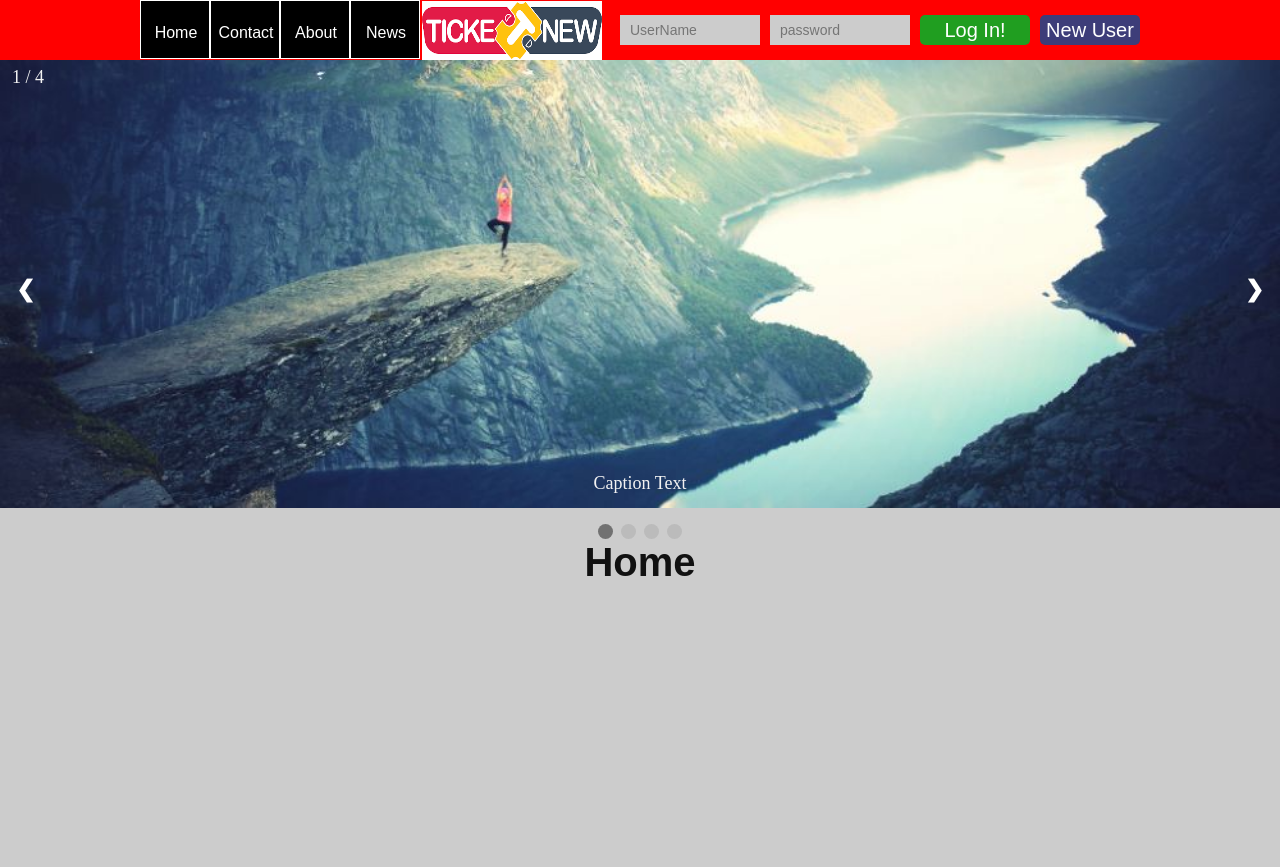
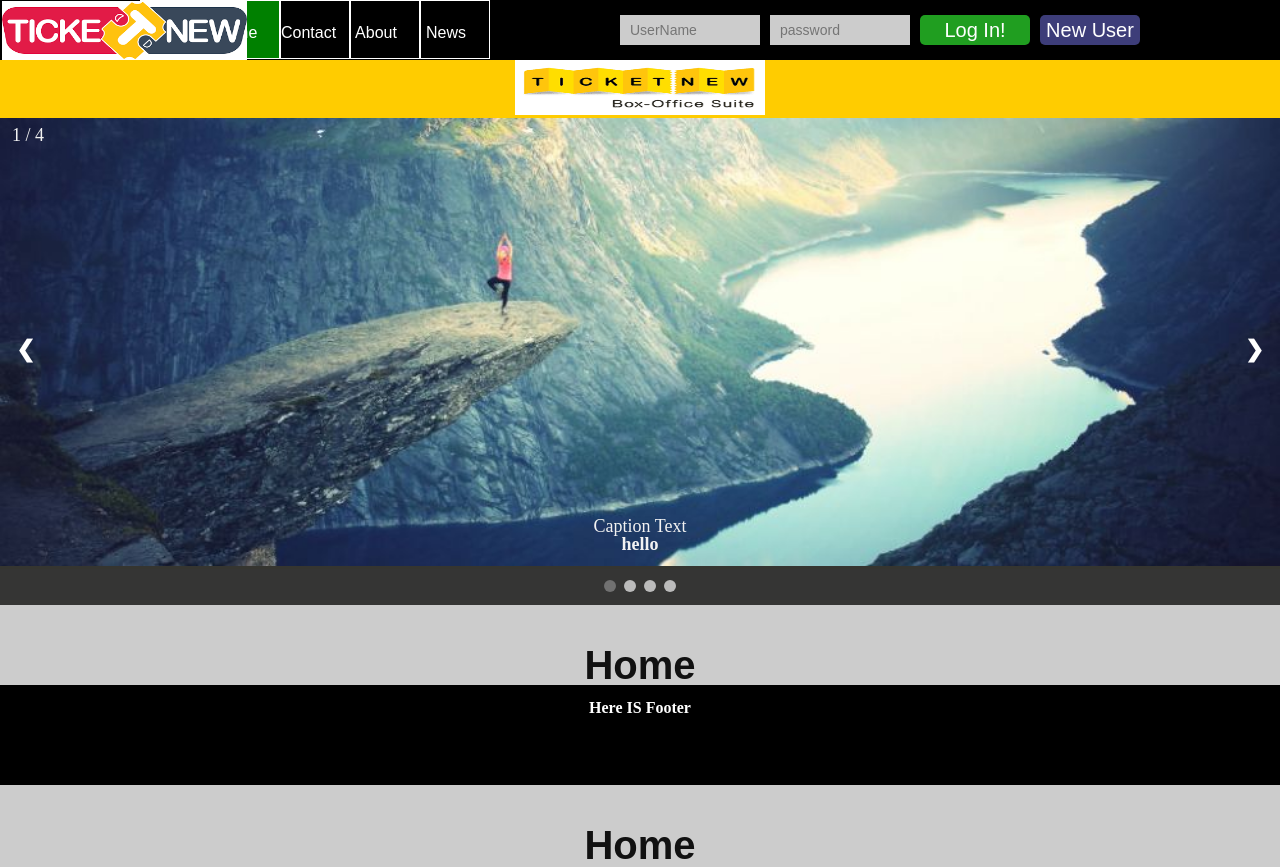
Before and after one commit to sangramdesai123/rdbms-mini-project, a PHP site: page / in a window 1280 px wide. Before the commit the page ends 576 px from the top, so only its background shows below. Run offline with PHP 8.4, Linux system fonts and the light colour scheme.

Commit message:
Adding footer

```diff
--- a/Home.php
+++ b/Home.php
@@ -6,13 +6,14 @@
 <head><style>
 * {box-sizing: border-box}
 .mySlides {display: none}
-img {vertical-align: middle;}
+
 
 /* Slideshow container */
 .slideshow-container {
   width: 100%;
   position: relative;
   margin: auto;
+  background-color: #353530;
 }
 
 /* Next & previous buttons */
@@ -64,15 +65,18 @@ img {vertical-align: middle;}
 /* The dots/bullets/indicators */
 .dot {
   cursor: pointer;
-  height: 15px;
-  width: 15px;
+  height: 12px;
+  width: 12px;
   margin: 0 2px;
   background-color: #bbb;
   border-radius: 50%;
   display: inline-block;
   transition: background-color 0.6s ease;
 }
-
+.dotbar{
+  padding: 10px;
+  background-color: #353534;
+}
 .active, .dot:hover {
   background-color: #717171;
 }
@@ -84,8 +88,8 @@ img {vertical-align: middle;}
 }
 #l1{
   width: 250px;
-  height: 60px;
-  overflow: auto;
+  height: 55px;
+  margin: 0px;
 }
 .l1{
   text-align: center;
@@ -101,19 +105,13 @@ img {vertical-align: middle;}
 </head>
 <body>
 
-<!--	<section class="main-container">
-		<div class="main-wrapper">
-  	<h2>Home</h2>
-
-		</div>
-	</section>-->
   <div class="l1"><img id="l1" src="images/logo2.jpg"></div>
 <div class="slideshow-container">
 
 <div class="mySlides fade">
   <div class="numbertext">1 / 4</div>
   <img src="images/img1.jpg" style="width:100%">
-  <div class="text">Caption Text</div>
+  <div class="text">Caption Text<br><h1>hello</h1></div>
 </div>
 
 <div class="mySlides fade">
@@ -138,7 +136,6 @@ img {vertical-align: middle;}
 <a class="next" onclick="plusSlides(1)">&#10095;</a>
 
 </div>
-<br>
 
 <div style="text-align:center" class="dotbar">
   <span class="dot" onclick="currentSlide(1)"></span>
@@ -146,7 +143,12 @@ img {vertical-align: middle;}
   <span class="dot" onclick="currentSlide(3)"></span>
   <span class="dot" onclick="currentSlide(4)"></span>
 </div>
+  <section class="main-container">
+    <div class="main-wrapper">
+    <h2>Home</h2>
 
+    </div>
+  </section>
 <script>
 var slideIndex = 1;
 showSlides(slideIndex);
--- a/footer.php
+++ b/footer.php
@@ -0,0 +1,26 @@
+<!DOCTYPE html>
+<html>
+<head>
+	<title></title>
+	<style type="text/css">
+		#fo{
+			width: 100%;
+			height: 100px;
+			background-color: black;
+			color: white;
+			padding: 15px;
+			font-family: comic;
+			text-align: center;
+		}
+	</style>
+<body>
+<footer>
+	<div id="fo">
+<h2> Here IS Footer</h2>
+</div>
+
+</footer>
+
+
+</body>
+</html>
--- a/header.php
+++ b/header.php
@@ -6,14 +6,18 @@
 <head>
 	<title>log in</title>
 	<link rel="stylesheet" type="text/css" href="style.css">
+	<style type="text/css">
+		* {box-sizing: border-box}
+	</style>
 </head>
 <body>
 	<header>
 		<nav>
 			<div class="main-wrapper">
-			    <img src="images/logo.jpg" class="logo" style="width: 180px">
-				<ul>
-					<li><a class="an" href="Home.php">Home</a></li>
+			   <!-- <img src="images/logo.jpg" class="logo" style="width: 180px">
+				--><ul>
+					<li><a class="an" href="#"><img src="images/logo.jpg" class="logo" style="width: 245px;position: absolute;"></a></li>
+					<li style="background-color: green"><a class="an" href="Home.php">Home</a></li>
 					<li><a class="an" href="contact.php">Contact</a></li>
 					<li><a class="an" href="about.php">About</a></li>
 					<li><a class="an" href="news.php">News</a></li>
--- a/signup.php
+++ b/signup.php
@@ -13,6 +13,8 @@
 						<button type="submit" name="submit">
 							Sign Up
 						</button>
+						<br>
+						<br>
 
 			</form>
 		</div>
--- a/style.css
+++ b/style.css
@@ -105,17 +105,16 @@ a{
 	width: 1000px;
 }
 header img{
-	position: relative;
+	position: fixed;
 	height: 59px;
 	width: 120px;
 	top: 1px;
 	left: 2px;
 }
 header nav{
-	position: fixed;
 	width: 100%;
 	height: 60px;
-	background-color: red;
+	background-color: black;
 }
 header nav ul{
 	float: left;
@@ -132,12 +131,13 @@ header nav ul li{
 	width: 70px;
 	height: 59px;
 }
+* {box-sizing: border-box}
 header nav ul li:hover{background-color: grey;}
 header nav ul li .an{
 	font-family: arial;
 	font-size: 16px;
 	color: white;
-	width: 70px;
+	width: 50px;
 	height: 59px;
 	display: block;
 	line-height: 63px;
@@ -192,7 +192,7 @@ header .nav-login form button:hover{
 }
 header .nav-login a{
 	display: block;
-	width: 160px;
+	width: 50px;
 	height: 30px;
 	float: left;
 	border: none;
@@ -203,7 +203,11 @@ header .nav-login a{
 	line-height: 30px;
 	cursor: pointer;
 }
+.main-container{
+	padding-top: 40px;
 
+
+}
 .main-container h2{
 	font-family: arial;
 	font-size: 40px;
```
